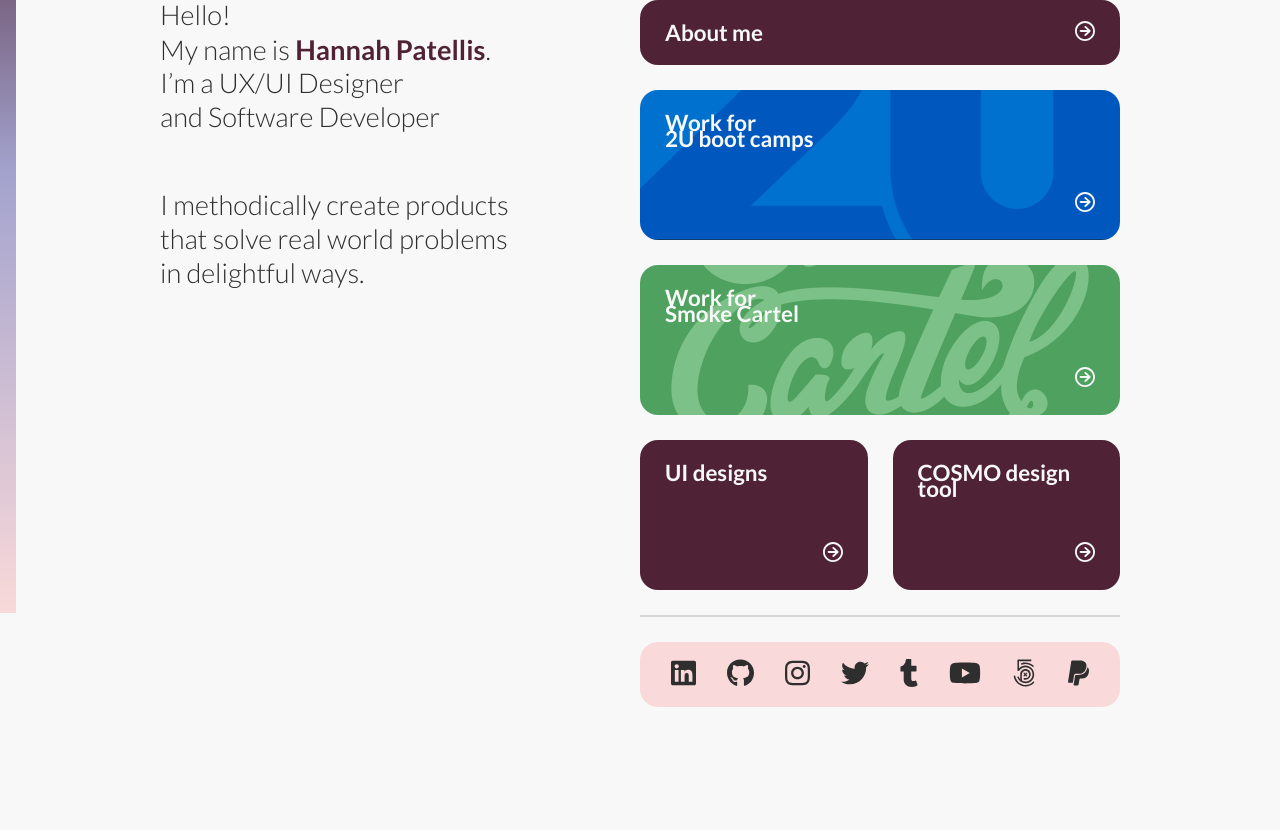
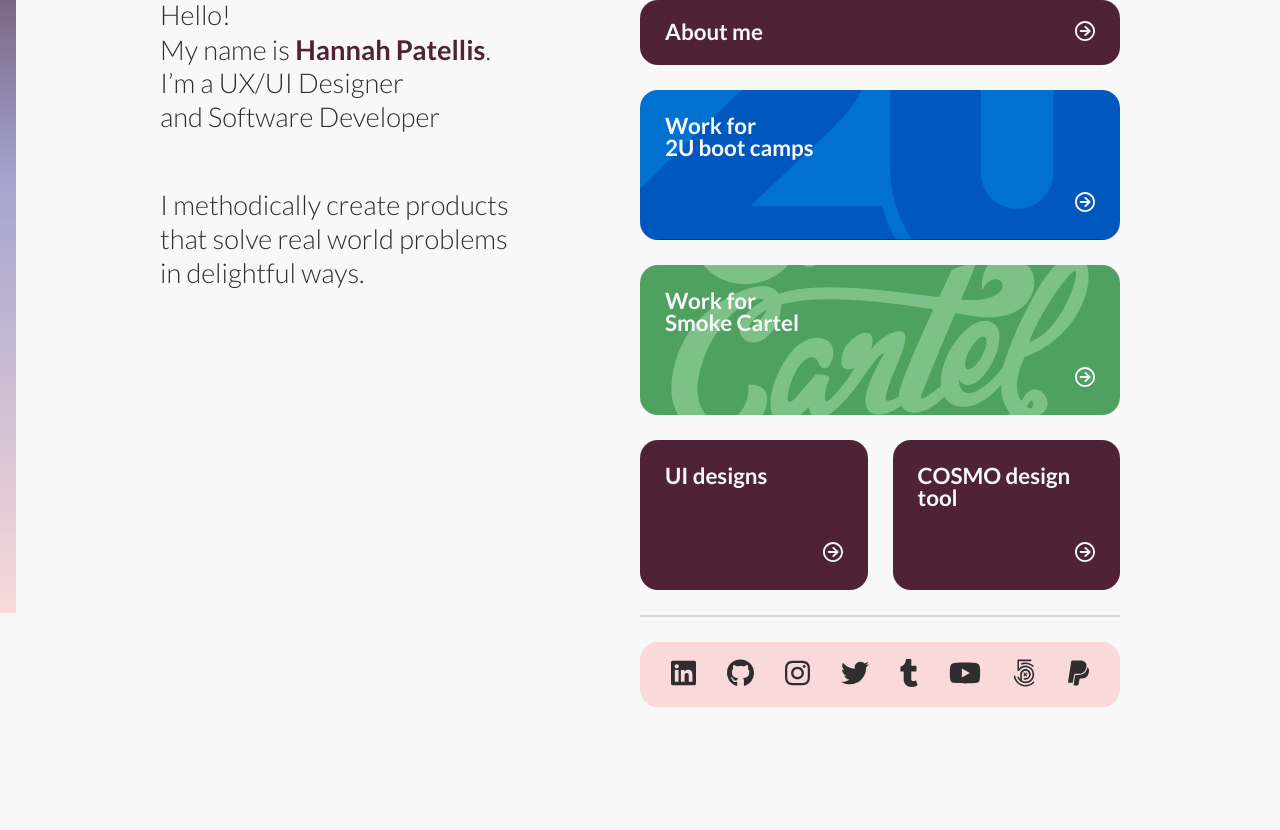
Before and after one commit to hannahpatellis/hannahap, a PHP site: page / in a window 1280 px wide. Shown: the part 187-1017 px from the top of the page. Run offline with PHP 8.4, Linux system fonts and the light colour scheme.

Commit message:
Shit that CSS change wasn't what i intended

```diff
--- a/assets/css/custom.css
+++ b/assets/css/custom.css
@@ -393,9 +393,6 @@ div#swish {
   font-size: 0.9rem;
   line-height: 0.2rem;
 }
-.grid-home section div.tile div.tile-title {
-  line-height: 1rem;
-}
 div#memoji-stage {
   width: 100%;
   display: flex;
```
